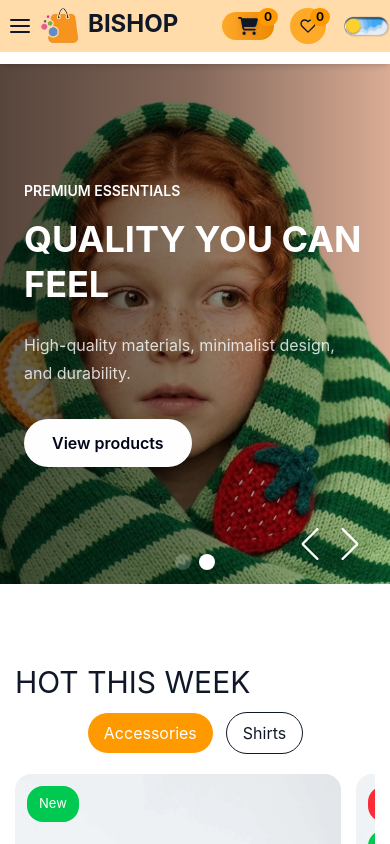
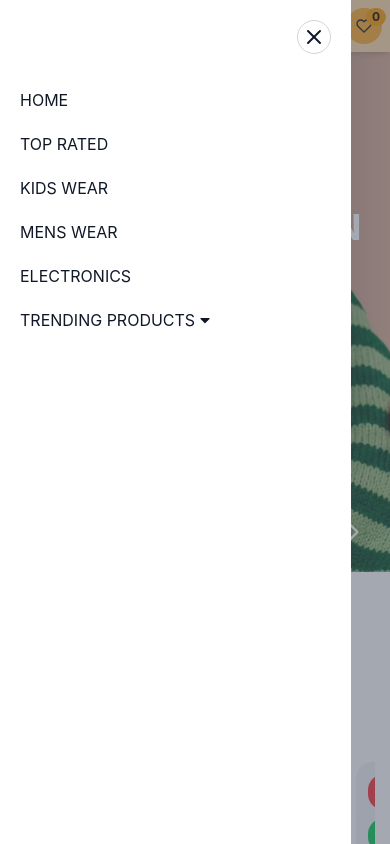
Before and after one commit to vankhanhitb/react-basic, a React (Vite) app in the folder my-app/: page / in a window 390 px wide. Both pictures are taken after a click on the button 20 px from the left and 26 px from the top of the page. Shown: the top 844 px of the page. Built offline with nearby package versions, Linux system fonts and the light colour scheme.

Commit message:
update code to Mobile menu

```diff
--- a/my-app/src/App.tsx
+++ b/my-app/src/App.tsx
@@ -1,13 +1,28 @@
+import { useState } from "react";
+
 import Footer from "./components/Footer/Footer";
 import Main from "./components/Main/Main";
 import Header from "./components/Header/Header";
+import MobileMenu from "./components/Header/MobileMenu";
 
 function App() {
+  const [isOpenMenu, setIsOpenMenu] = useState<boolean>(false);
+
+  const toggleMenu = () => {
+    setIsOpenMenu((currentValue) => !currentValue);
+  }
+
+  const closeMenu = () => {
+    setIsOpenMenu(false);
+  };
+
   return (
     <div className="min-h-screen bg-white text-gray-900 transition-colors duration-300 dark:bg-gray-950 dark:text-white">
-        <Header />
-        <Main />
-        <Footer />
+      <Header toggleMenu={toggleMenu} />
+      <Main />
+      <Footer />
+      {/* Mobile Menu */}
+      <MobileMenu isOpenMenu={isOpenMenu} onClose={closeMenu} />
     </div>
   )
 }
--- a/my-app/src/components/Header/Header.tsx
+++ b/my-app/src/components/Header/Header.tsx
@@ -10,7 +10,11 @@ import DarkMode from "./DarkMode";
 import Search from "./Search";
 import Menu from "./Menu";
 
-export default function Header() {
+type PropsHeader = {
+  toggleMenu: () => void
+}
+
+export default function Header({ toggleMenu }: PropsHeader) {
   const [sticky, setSticky] = useState(false);
   const stickyRef = useRef(null);
   const itemCount = useSelector((state: RootState) => state.cart.item_count);
@@ -46,7 +50,11 @@ export default function Header() {
         <div className="container m-auto flex justify-between items-center">
           {/* Logo */}
           <div className="logo flex justify-center items-center">
-            <button className="md:hidden lg:hidden sm:block cursor-pointer dark:text-white">
+            <button
+              onClick={toggleMenu}
+              type="button"
+              className="block md:hidden cursor-pointer dark:text-white"
+            >
               <FiMenu className="w-10 text-2xl" />
             </button>
             <a href="/" className="flex gap-2">
@@ -74,14 +82,14 @@ export default function Header() {
               <span className="min-w-5 text-[12px] absolute z-3 top-0 -right-1 text-black font-bold border-gray-300 rounded-full transition-all duration-200 bg-amber-500">{ wishList.length > 0 ? wishList.length : 0 }</span>
             </button>
             {/* Darkmode Switch */}
-            <div>
+            <div className="hidden sm:block">
               <DarkMode />
             </div>
           </div>
         </div>
       </div>
       {/* Menus */}
-      <div className="flex justify-center mt-3">
+      <div className="hidden md:flex justify-center mt-3">
         <Menu />
       </div>
     </div>
--- a/my-app/src/components/Header/Menu.tsx
+++ b/my-app/src/components/Header/Menu.tsx
@@ -57,7 +57,7 @@ export default function Menu() {
             <li key={item.id}>
                 <a
                   href={item.link}
-                  className="inline-block px-4 py-3 hover-text-primary duration-200 text-[16px] uppercase"
+                  className="inline-block px-2 py-3 hover-text-primary duration-200 text-[16px] uppercase"
                 >
                   {item.name}
                 </a>
--- /dev/null
+++ b/my-app/src/components/Header/MobileMenu.tsx
@@ -0,0 +1,184 @@
+import { useState } from "react";
+
+import { FaCaretDown } from "react-icons/fa";
+import { FiX } from "react-icons/fi";
+
+const Menus = [
+  {
+    id: 1,
+    name: "Home",
+    link: "/#",
+  },
+  {
+    id: 2,
+    name: "Top Rated",
+    link: "/#services",
+  },
+  {
+    id: 4,
+    name: "Kids Wear",
+    link: "/#",
+  },
+  {
+    id: 5,
+    name: "Mens Wear",
+    link: "/#",
+  },
+  {
+    id: 6,
+    name: "Electronics",
+    link: "/#",
+  },
+];
+
+const DropdownLinks = [
+  {
+    id: 1,
+    name: "Trending Products",
+    link: "/#",
+  },
+  {
+    id: 2,
+    name: "Best Selling",
+    link: "/#",
+  },
+  {
+    id: 3,
+    name: "Top Rated",
+    link: "/#",
+  },
+];
+
+type PropsType = {
+  isOpenMenu: boolean;
+  onClose: () => void;
+}
+
+export default function MobileMenu({isOpenMenu, onClose}: PropsType) {
+  const [isDropdownOpen, setIsDropdownOpen] = useState(false);
+
+  const handleClick = () => {
+    onClose();
+  }
+
+  return (
+    <div
+      aria-hidden={!isOpenMenu}
+      inert={!isOpenMenu}
+      className={`
+        w-full h-full fixed inset-0 z-99
+        ${
+          isOpenMenu
+            ? "pointer-events-auto"
+            : "pointer-events-none"
+        }
+      `}
+    >
+      {/* <div className="mobile-menu__overlay w-full h-full absolute top-0 left-0 z-10 bg-gray-600/50"></div> */}
+      <button
+        type="button"
+        aria-label="Close mobile menu"
+        onClick={handleClick}
+        className={`
+          absolute inset-0 z-10
+          bg-gray-600/50
+          transition-opacity duration-300
+          ${isOpenMenu
+            ? "opacity-100"
+            : "opacity-0"
+          }
+        `}
+      />
+      <div className={`
+        relative z-20
+        h-dvh w-[min(90vw,37.5rem)]
+        bg-white pt-20
+        transition-transform
+        duration-300 ease-out
+        will-change-transform
+        ${
+          isOpenMenu
+          ? "translate-x-0"
+          : "-translate-x-full"
+        }
+      `}>
+        <button
+          onClick={handleClick}
+          type="button"
+          aria-label="Close mobile menu"
+          className="absolute top-5 right-5 text-2xl p-1 border border-gray-300 rounded-full"
+        >
+          <FiX />
+        </button>
+        <ul className="flex flex-col justify-start items-start gap-1">
+          {
+            Menus.map((item) => (
+              <li key={item.id} className="w-full px-5 py-2">
+                  <a
+                    href={item.link}
+                    className="inline-block hover-text-primary duration-200 text-[16px] uppercase"
+                  >
+                    {item.name}
+                  </a>
+              </li>
+            ))
+          }
+          {/* Dropdown */}
+          <li className="w-full group relative z-1 cursor-pointer px-5 py-2">
+            <a href="#"
+              type="button"
+              aria-expanded={isDropdownOpen}
+              aria-controls="mobile-trending-submenu"
+              onClick={() => {
+                setIsDropdownOpen((currentValue) => !currentValue);
+              }}
+              className="flex items-center gap-0.5 text-[16px] uppercase"
+            >
+              Trending Products
+              <span>
+                <FaCaretDown
+                  className={`
+                    transition-transform duration-200
+                    ${isDropdownOpen ? "rotate-180" : ""}
+                  `}
+                />
+              </span>
+            </a>
+            <div
+              id="mobile-trending-submenu"
+              className={`
+                grid
+                transition-[grid-template-rows,opacity]
+                duration-300 ease-out
+                ${isDropdownOpen
+                  ? "grid-rows-[1fr] opacity-100"
+                  : "grid-rows-[0fr] opacity-0"
+                }
+              `}
+            >
+              <div
+                aria-hidden={!isDropdownOpen}
+                inert={!isDropdownOpen}
+                className="overflow-hidden"
+              >
+                <ul className="pt-2">
+                  {
+                    DropdownLinks.map((item)=>(
+                      <li key={item.id} className="w-full">
+                        <a href={item.link}
+                          className="inline-block w-full text-sm uppercase rounded-md p-2 hover:bg-primary/20"
+                        >
+                          {item.name}
+                        </a>
+                      </li>
+                    ))
+                  }
+                </ul>
+              </div>
+            </div>
+          </li>
+        </ul>
+      </div>
+    </div>
+  )
+}
--- a/my-app/src/index.css
+++ b/my-app/src/index.css
@@ -17,6 +17,36 @@
  .swiper-thumbs .swiper-slide-visible {
   @apply border border-gray-100 rounded-lg overflow-hidden transition-all duration-300
  }
+
  .swiper-thumbs .swiper-slide-thumb-active {
   @apply border-gray-400
  }
+
+ @utility container {
+  width: 100%;
+  padding: 0 .5rem;
+  /* sm screen: viewport >= 640px */
+  @media (width >= 40rem) {
+    max-width: 37.5rem; /* 600px */
+  }
+
+  /* md screen: viewport >= 768px */
+  @media (width >= 48rem) {
+    max-width: 100%; /* 720px */
+  }
+
+  /* lg screen: viewport >= 1024px */
+  @media (width >= 64rem) {
+    max-width: 100%; /* 960px */
+  }
+
+  /* xl screen: viewport >= 1280px */
+  @media (width >= 80rem) {
+    max-width: 75rem; /* 1200px */
+  }
+
+  /* 2xl screen: viewport >= 1536px */
+  @media (width >= 96rem) {
+    max-width: 90rem; /* 1440px */
+  }
+}
```
